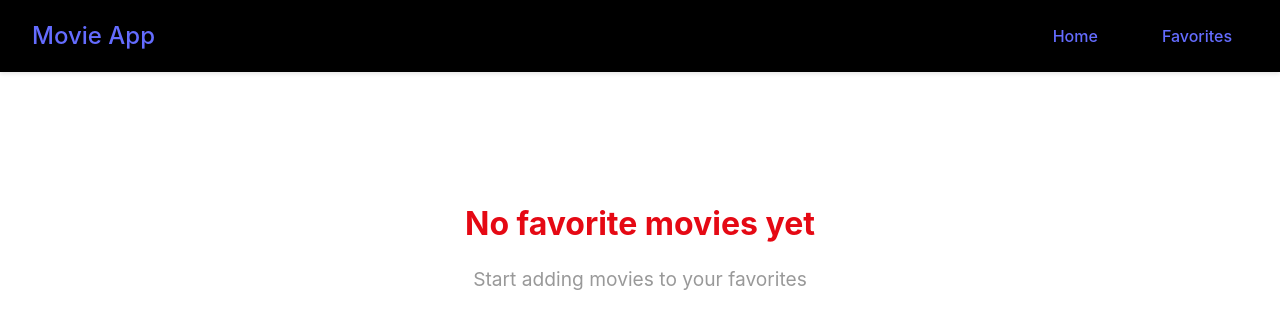
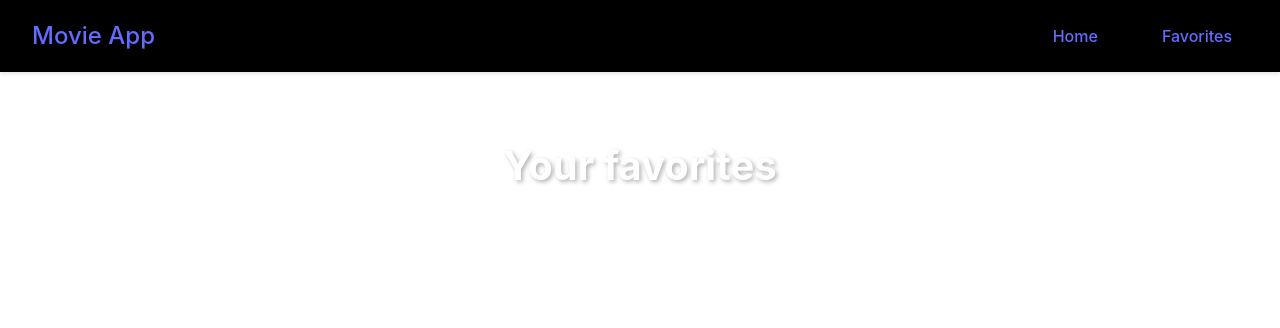
Before and after one commit to ai-n0808/002, a React (Vite) app in the folder frontend/: page /favorites in a window 1280 px wide. Shown: the top 328 px of the page. Built offline with nearby package versions, Linux system fonts and the light colour scheme.

Commit message:
complete this application

```diff
--- a/frontend/src/components/MovieCard.jsx
+++ b/frontend/src/components/MovieCard.jsx
@@ -5,7 +5,7 @@
   const { isFavorite, addToFavorites, removeFromFavorites } = useMovieContext();
   const favorite = isFavorite(movie.id);
 
-  function onFavoriteClick() {
+  function onFavoriteClick(e) {
     e.preventDefault();
     if (favorite) removeFromFavorites(movie.id);
     else addToFavorites(movie);
--- a/frontend/src/pages/Favorites.jsx
+++ b/frontend/src/pages/Favorites.jsx
@@ -4,6 +4,19 @@
 
 function Favorites() {
   const { favorites } = useMovieContext();
+
+  if (favorites) {
+    return (
+      <div className="favorites">
+        <h2>Your favorites</h2>
+        <div className="movies-grid">
+          {favorites.map((movie) => (
+            <MovieCard movie={movie} key={movie.id} />
+          ))}
+        </div>
+      </div>
+    );
+  }
 
   return (
     <div className="favorites-empty">
```
